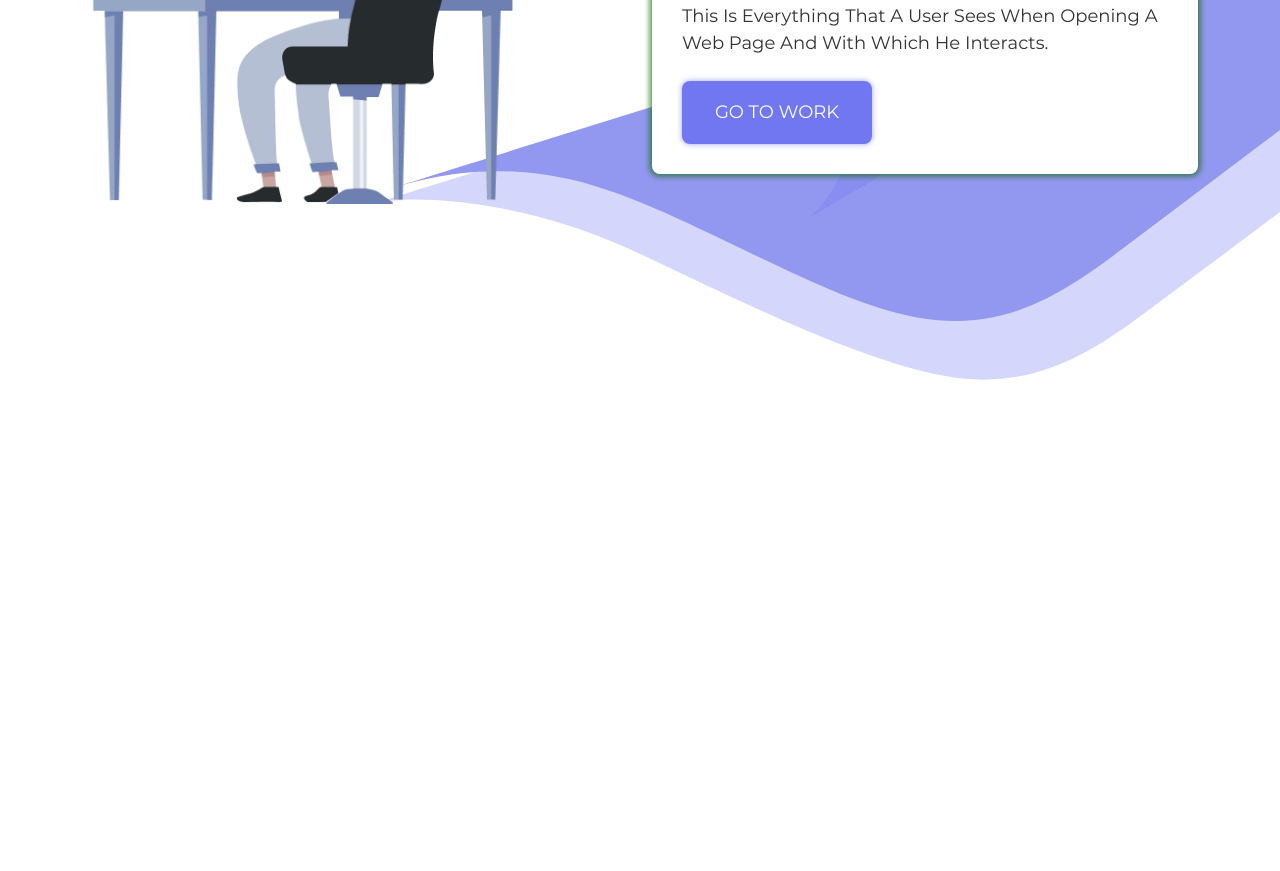
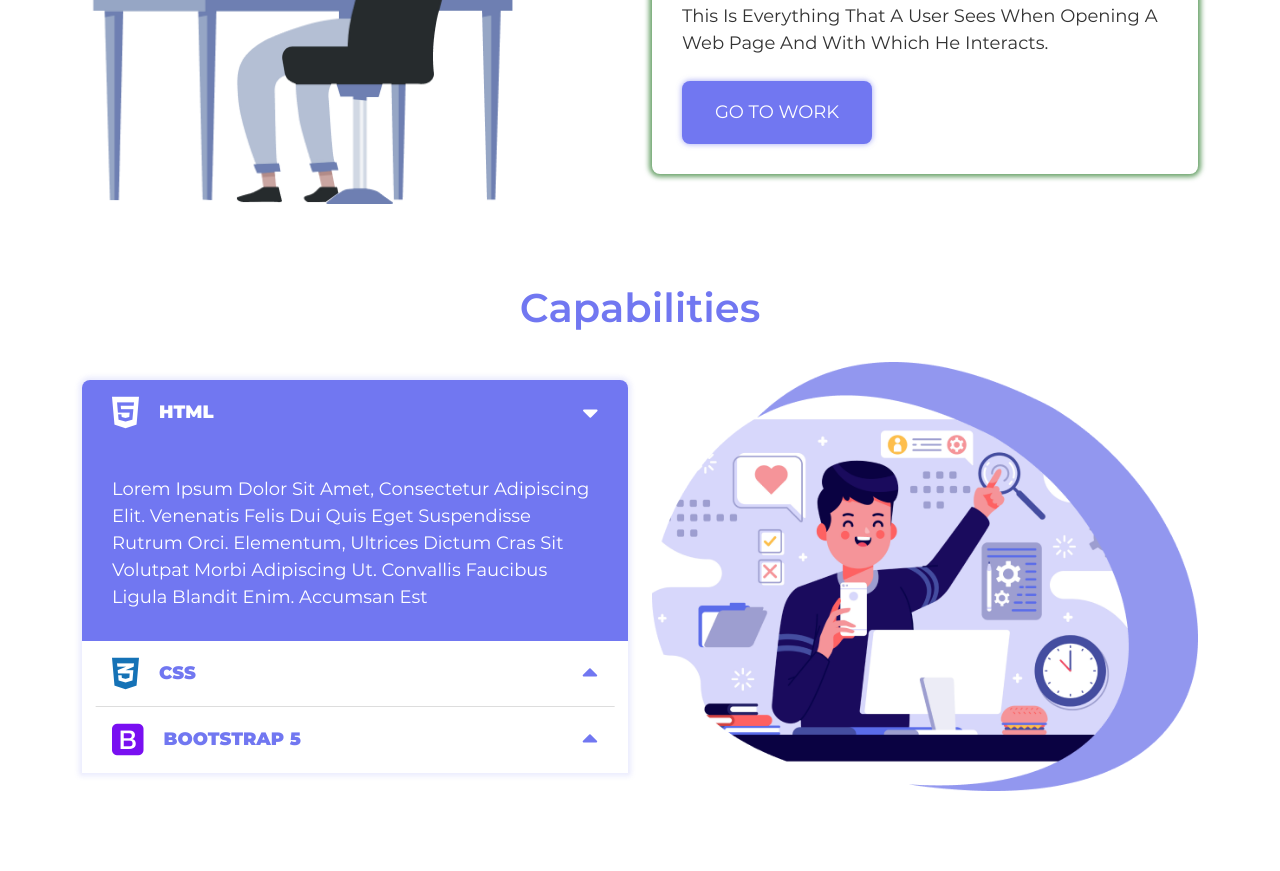
Before and after one commit to moxnatiy-uzb/My-Work, a plain HTML site: page index.html in a window 1280 px wide. Shown: the part 953-1824 px from the top of the page. Before the commit the page ends 1525 px from the top, so only its background shows below. Drawn offline with Linux system fonts and the light colour scheme.

Commit message:
capabilites end

```diff
--- a/css/meadia.css
+++ b/css/meadia.css
@@ -10,6 +10,14 @@
         content: url(../img/svg/logo-dark.svg);
     }
 }
+@media(max-width: 1440px)
+{
+ .about::after
+ {
+     display: none;
+
+ }
+}
 
 
 @media (max-width: 684px){
--- a/css/style.css
+++ b/css/style.css
@@ -338,3 +338,83 @@ p {
 }
 
 /* --===About End===-- */
+/* --===capabilities Start===-- */
+
+.capabilities
+{
+    padding: 80px 0;
+}
+
+.capabilities__title
+{
+    margin-bottom: 30px;
+}
+.accordion__button{
+    display: flex;
+    align-items: center;
+    width: 100%;
+    padding: 15px 30px;
+    font-size: 18px;
+    font-weight: 900;
+    text-transform: uppercase;
+    background: var(--title);
+    border: none;
+    column-gap: 20px;
+    color: #fff;
+    transition: .5s;
+    position: relative;
+
+}
+.accordion__button.collapsed{
+    background: var(--body);
+    color: var(--title);
+}
+
+
+.accordion{
+box-shadow: 0px 0px 5px 3px rgba(113, 119, 241, 0.15);
+border-radius: 8px 8px 0px 0px;
+overflow: hidden;
+}
+.accordion__item:nth-of-type(1) .accordion__button.collapsed .accordion__brand{
+    color: #e44f26;
+}
+.accordion__item:nth-of-type(2) .accordion__button.collapsed  .accordion__brand{
+    color: #1572b6;
+}
+.accordion__item:nth-of-type(3) .accordion__button.collapsed .accordion__brand{
+    color: #790ff1;
+}
+
+.accordion__body{
+    font-size: 18px;
+    line-height: 150%;
+    color: #fff;
+    background: var(--title);
+    padding: 30px;
+    text-transform: capitalize;
+}
+
+.accordion__icon-down{
+    transition: .2s;
+    font-size: 25px;
+}
+
+
+.accordion__button.collapsed .accordion__icon-down{
+    transform: rotate(180deg);
+}
+
+.accordion__item:nth-of-type(1) .accordion__button.collapsed::after,
+.accordion__item:nth-of-type(2) .accordion__button.collapsed::after{
+    content: '';
+    position: absolute;
+    bottom: 0;
+    width: 95%;
+    height: 1px;
+    background: #ddd;
+    left: 50%;
+    transform: translateX(-50%);
+}
+
+/* --===capabilities end===-- */
--- a/index.html
+++ b/index.html
@@ -122,6 +122,64 @@
       </div>
 
     </section>
+    <section class="capabilities">
+      <div class="container">
+        <h2 class="capabilities__title all-title text-center">Capabilities</h2>
+        <div class="row align-items-center justify-content-center">
+          <div class="col-md-8 col-xl-6 mb-3 mb-xl-0">
+            <div class="accordion" id="accordionExample">
+              <div class="accordion__item">
+                <h2 class="accordion-header" id="headingOne">
+                  <button class="accordion__button" type="button" data-bs-toggle="collapse" data-bs-target="#collapseOne" aria-expanded="true" aria-controls="collapseTwo">
+                    <span class="fab fa-html5 fa-2x accordion__brand"></span>
+                    html
+                    <span class="fas fa-caret-down accordion__icon-down ms-auto"></span>
+                  </button>
+                </h2>
+                <div id="collapseOne" class="accordion-collapse collapse show" aria-labelledby="headingOne" data-bs-parent="#accordionExample">
+                  <div class="accordion__body">
+                    Lorem ipsum dolor sit amet, consectetur adipiscing elit. Venenatis felis dui quis eget suspendisse rutrum orci. Elementum, ultrices dictum cras sit volutpat morbi adipiscing ut. Convallis faucibus ligula blandit enim. Accumsan est
+                  </div>
+                </div>
+              </div>
+              <div class="accordion__item">
+                <h2 class="accordion-header" id="headingTwo">
+                  <button class="accordion__button collapsed" type="button" data-bs-toggle="collapse" data-bs-target="#collapseTwo" aria-expanded="false" aria-controls="collapseTwo">
+                    <span class="fab fa-css3-alt fa-2x accordion__brand"></span>
+                    css
+                    <span class="fas fa-caret-down accordion__icon-down ms-auto"></span>
+                  </button>
+                </h2>
+                <div id="collapseTwo" class="accordion-collapse collapse" aria-labelledby="headingTwo" data-bs-parent="#accordionExample">
+                  <div class="accordion__body">
+                    Lorem ipsum dolor sit amet, consectetur adipiscing elit. Venenatis felis dui quis eget suspendisse rutrum orci. Elementum, ultrices dictum cras sit volutpat morbi adipiscing ut. Convallis faucibus ligula blandit enim. Accumsan est
+                  </div>
+                </div>
+              </div>
+              <div class="accordion__item">
+                <h2 class="accordion-header" id="headingThree">
+                  <button class="accordion__button collapsed" type="button" data-bs-toggle="collapse" data-bs-target="#collapseThree" aria-expanded="false" aria-controls="collapseThree">
+                    <span class="fab fa-bootstrap fa-2x accordion__brand"></span>
+                    bootstrap 5
+                    <span class="fas fa-caret-down accordion__icon-down ms-auto"></span>
+                  </button>
+                </h2>
+                <div id="collapseThree" class="accordion-collapse collapse" aria-labelledby="headingThree" data-bs-parent="#accordionExample">
+                  <div class="accordion__body">
+                    Lorem ipsum dolor sit amet, consectetur adipiscing elit. Venenatis felis dui quis eget suspendisse rutrum orci. Elementum, ultrices dictum cras sit volutpat morbi adipiscing ut. Convallis faucibus ligula blandit enim. Accumsan est
+                  </div>
+                </div>
+              </div>
+            </div>
+          </div>
+          <div class="col-md-8 col-xl-6">
+            <div class="capabilities__image">
+              <img src="img/capabilities.png" alt="" class="w-100">
+            </div>
+          </div>
+        </div>
+      </div>
+    </section>
   </main>
 
 
```
